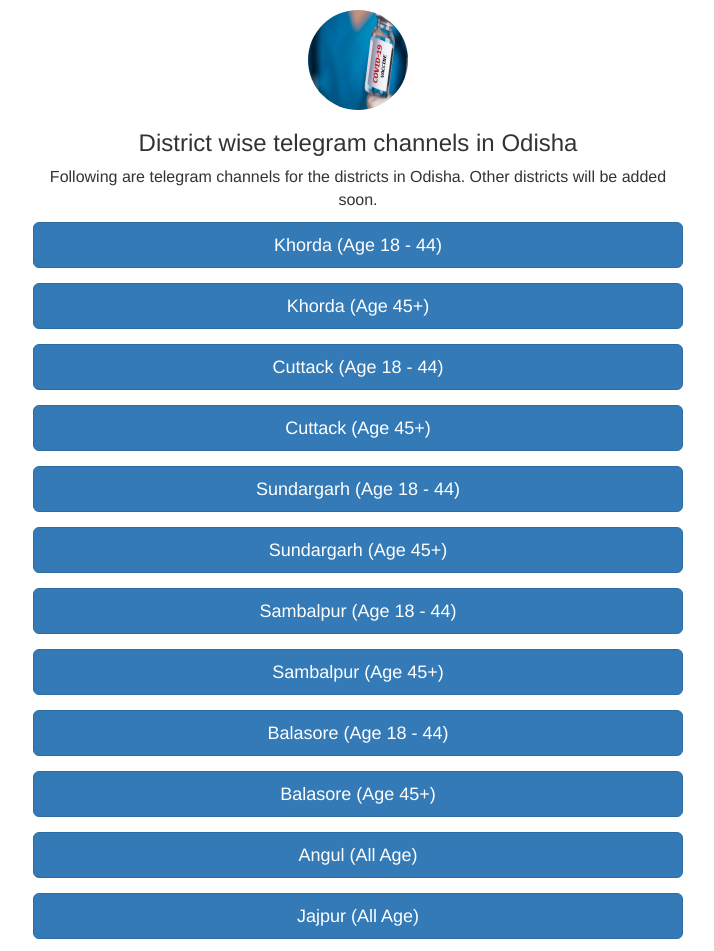
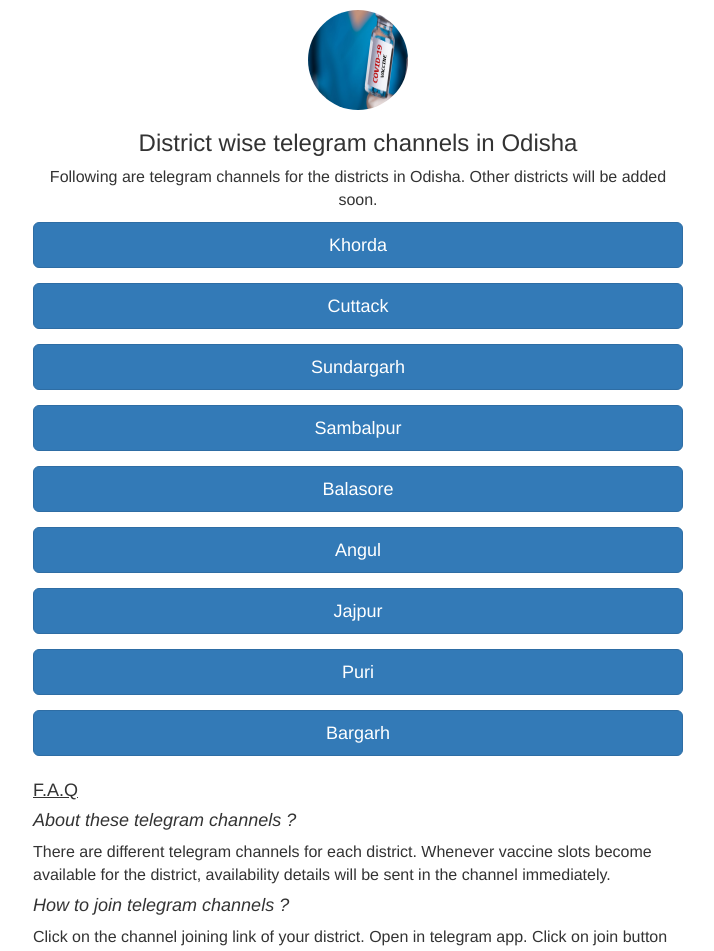
Before and after one commit to dassubhasish96/odisha-vaccine-alerts, a React (Create React App) app: page / in a window 1280 px wide. Shown: the top 951 px of the page, without its empty margins (297-1011 px from the left). Built offline with nearby package versions, Linux system fonts and the light colour scheme.

Commit message:
changed ui

```diff
--- a/src/components/Body/body.component.js
+++ b/src/components/Body/body.component.js
@@ -6,47 +6,37 @@
         <Fragment>
            <Form>
                   <FormGroup action>
-                  <Button href = "https://telegram.me/khurda_vaccine_alerts" color="primary" size="lg" block>Khorda (Age 18 - 44)</Button>
-                   </FormGroup>
-                   <FormGroup>
-                   <Button href = "https://telegram.me/khurda_vaccine_alerts_45" color="primary" size="lg" block>Khorda (Age 45+)</Button>
-                   </FormGroup>
-                   <FormGroup>
-                   <Button href = "https://telegram.me/cuttack_vaccine_alerts" color="primary" size="lg" block>Cuttack (Age 18 - 44)</Button>
+                  <Button href = "https://telegram.me/khurda_vaccine_alerts" color="primary" size="lg" block>Khorda</Button>
                    </FormGroup>
 
                    <FormGroup>
-                   <Button href = "https://telegram.me/cuttack_vaccine_alerts_45" color="primary" size="lg" block>Cuttack (Age 45+)</Button>
+                   <Button href = "https://telegram.me/cuttack_vaccine_alerts" color="primary" size="lg" block>Cuttack</Button>
+                   </FormGroup>
+
+
+                   <FormGroup>
+                   <Button href = "https://telegram.me/sundargarh_vaccine_alerts" color="primary" size="lg" block>Sundargarh</Button>
+                   </FormGroup>
+
+                   <FormGroup>
+                   <Button href = "https://telegram.me/sambalpur_vaccine_alerts" color="primary" size="lg" block>Sambalpur</Button>
+                   </FormGroup>
+
+                   <FormGroup>
+                   <Button href = "https://telegram.me/balasore_vaccine_alerts" color="primary" size="lg" block>Balasore</Button>
+                   </FormGroup>
+
+                   <FormGroup>
+                   <Button href = "https://telegram.me/angul_vaccine_alert" color="primary" size="lg" block>Angul</Button>
                    </FormGroup>
                    <FormGroup>
-                   <Button href = "https://telegram.me/sundargarh_vaccine_alerts" color="primary" size="lg" block>Sundargarh (Age 18 - 44)</Button>
+                   <Button href = "https://telegram.me/jajpur_vaccine_alerts" color="primary" size="lg" block>Jajpur</Button>
                    </FormGroup>
                    <FormGroup>
-                   <Button href = "https://telegram.me/sundargarh_vaccine_alerts_45" color="primary" size="lg" block>Sundargarh (Age 45+)</Button>
+                   <Button href = "https://telegram.me/puri_vaccine_alerts" color="primary" size="lg" block>Puri</Button>
                    </FormGroup>
                    <FormGroup>
-                   <Button href = "https://telegram.me/sambalpur_vaccine_alerts" color="primary" size="lg" block>Sambalpur (Age 18 - 44)</Button>
-                   </FormGroup>
-                   <FormGroup>
-                   <Button href = "https://telegram.me/sambalpur_vaccine_alerts_45" color="primary" size="lg" block>Sambalpur (Age 45+)</Button>
-                   </FormGroup>
-                   <FormGroup>
-                   <Button href = "https://telegram.me/balasore_vaccine_alerts" color="primary" size="lg" block>Balasore (Age 18 - 44)</Button>
-                   </FormGroup>
-                   <FormGroup>
-                   <Button href = "https://telegram.me/balasore_vaccine_alerts_45" color="primary" size="lg" block>Balasore (Age 45+)</Button>
-                   </FormGroup>
-                   <FormGroup>
-                   <Button href = "https://telegram.me/angul_vaccine_alert" color="primary" size="lg" block>Angul (All Age)</Button>
-                   </FormGroup>
-                   <FormGroup>
-                   <Button href = "https://telegram.me/jajpur_vaccine_alerts" color="primary" size="lg" block>Jajpur (All Age)</Button>
-                   </FormGroup>
-                   <FormGroup>
-                   <Button href = "https://telegram.me/puri_vaccine_alerts" color="primary" size="lg" block>Puri (All Age)</Button>
-                   </FormGroup>
-                   <FormGroup>
-                   <Button href = "https://telegram.me/bargarh_vaccine_alerts" color="primary" size="lg" block>Bargarh (All Age)</Button>
+                   <Button href = "https://telegram.me/bargarh_vaccine_alerts" color="primary" size="lg" block>Bargarh</Button>
                    </FormGroup>
            </Form>
         </Fragment>
```
